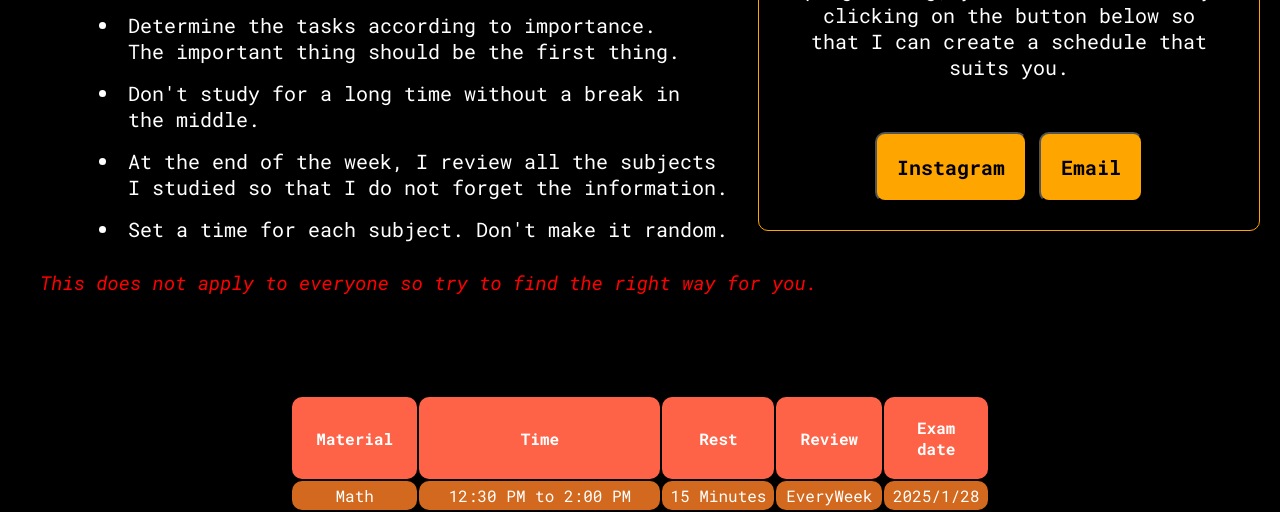
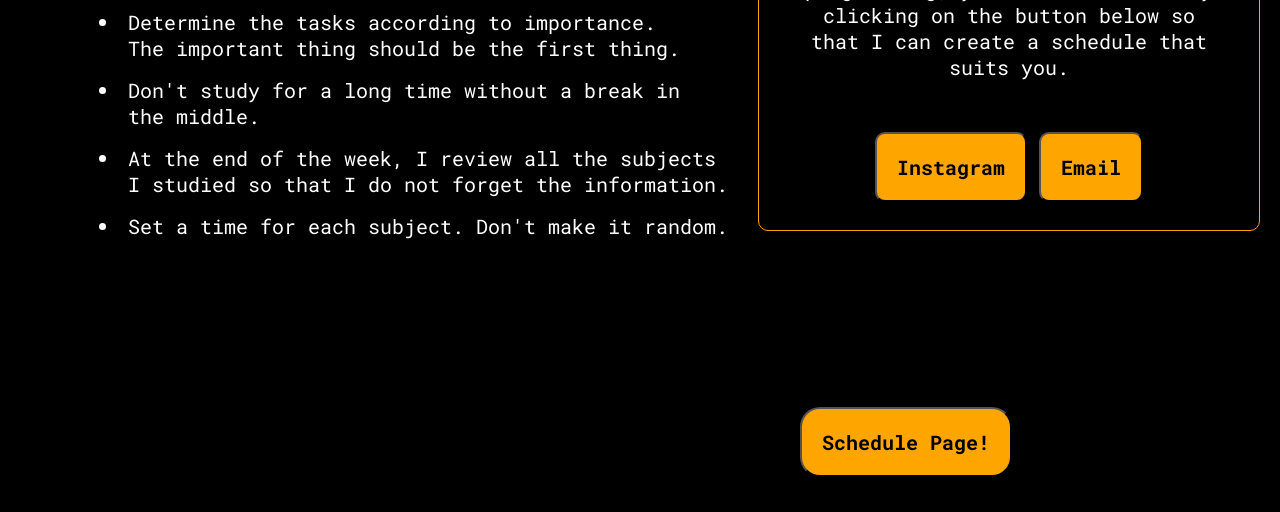
Before and after one commit to AddieX/StudySchedule, a website: page index.html in a window 1280 px wide. Shown: the part 341-853 px from the top of the page. After the commit the page ends 818 px from the top, so only its background shows below. Drawn offline with Linux system fonts and the light colour scheme.

Commit message:
End of Garbage
Co-Authored-By: Addie <146877894+addiex@users.noreply.github.com>

```diff
--- a/index.html
+++ b/index.html
@@ -58,27 +58,12 @@
         </li>
         <li>Set a time for each subject. Don't make it random.</li>
       </ul>
-      <p class="ul-note">
-        This does not apply to everyone so try to find the right way for you.
-      </p>
     </div>
-    <div class="study-schedule"></div>
-    <table>
-      <tr>
-        <th width="110px">Material</th>
-        <th width="120px">Time</th>
-        <th width="100px">Rest</th>
-        <th width="90">Review</th>
-        <th width="90">Exam date</th>
-      </tr>
-      <tr>
-        <td>Math</td>
-        <td width="700px">12:30 PM to 2:00 PM</td>
-        <td width="200px">15 Minutes</td>
-        <td>EveryWeek</td>
-        <td>2025/1/28</td>
-      </tr>
-    </table>
+    <div class="sceds-page">
+      <button class="sced-button">
+        <a class="sced-text" href="sceduales.html" target="_blank" title="sceduales page">Schedule Page!</a>
+      </button>
+    </div>
     <script src="src/Js/script.js"></script>
   </body>
 </html>
--- /dev/null
+++ b/sceds.css
@@ -0,0 +1,48 @@
+@import url("https://fonts.googleapis.com/css2?family=Roboto+Mono:ital,wght@0,100..700;1,100..700&display=swap");
+
+* {
+  font-family: "Roboto Mono";
+  padding: 0;
+  margin: 0;
+}
+
+body {
+  background-color: black;
+  color: white;
+}
+h2 {
+  font-family: "Roboto Mono";
+  padding: 40px;
+  text-align: center;
+}
+table {
+  margin-top: 50px;
+  background-color: black;
+  margin-left: 6%;
+  margin-right: auto;
+  display: inline-flex;
+}
+
+th {
+  width: 150px;
+  height: 40px;
+  background-color: grey;
+  text-align: center;
+}
+td {
+  font-size: 17px;
+  height: 50px;
+  color: black;
+  background-color: lightgrey;
+  text-align: center;
+}
+h3 {
+  margin-left: 5rem;
+  margin-top: 100px;
+  margin-bottom: 14px;
+}
+
+li {
+  padding-top: 9px;
+  margin-left: 7rem;
+}
--- a/src/Css/fonts.css
+++ b/src/Css/fonts.css
@@ -9,6 +9,7 @@
 
 body {
   font-family: "Roboto Mono";
+  font-weight: normal;
 }
 
 p {
@@ -30,17 +31,11 @@
   font-family: "Roboto Mono";
 }
 .schedule-imp {
-  font-size: 22px;
-  font-weight: bold;
+  font-size: 20px;
+  font-weight: bolder;
 }
 
 li {
   font-size: 20px;
   color: white;
 }
-
-.ul-note {
-  font-family: "Roboto Mono";
-  font-style: italic;
-  font-size: larger;
-}
--- a/src/Css/style.css
+++ b/src/Css/style.css
@@ -8,7 +8,7 @@
 body {
   background-color: black;
   color: white;
-  justify-content: baseline;
+  justify-content: center;
 }
 
 .header {
@@ -76,29 +76,28 @@
   padding: 8px;
 }
 
-table {
-  border-radius: 10px;
-  width: 700px;
-  margin-top: 100px;
-  margin-left: auto;
-  margin-right: auto;
-}
-
-th {
-  border-radius: 10px;
-  background-color: tomato;
-  padding: 20px;
-}
-
-td {
-  border-radius: 10px;
-  padding: 4px;
-  text-align: center;
-  background-color: chocolate;
-}
-
 .ul-note {
   padding-top: 20px;
   color: red;
   margin-left: 2.5rem;
 }
+.sced-button {
+  cursor: pointer;
+  text-align: center;
+  margin-left: 50rem;
+  margin-top: 10rem;
+  background-color: orange;
+  padding: 20px;
+  border-radius: 20px;
+}
+.sced-text {
+  text-align: center;
+  font-size: 20px;
+  font-weight: bolder;
+  font-family: "Roboto Mono";
+  color: black;
+  text-decoration: none;
+}
+.sced-button:hover {
+  background-color: tomato;
+}
```
Also changed, not shown: sceduales.html (added, +48 -0 lines).
